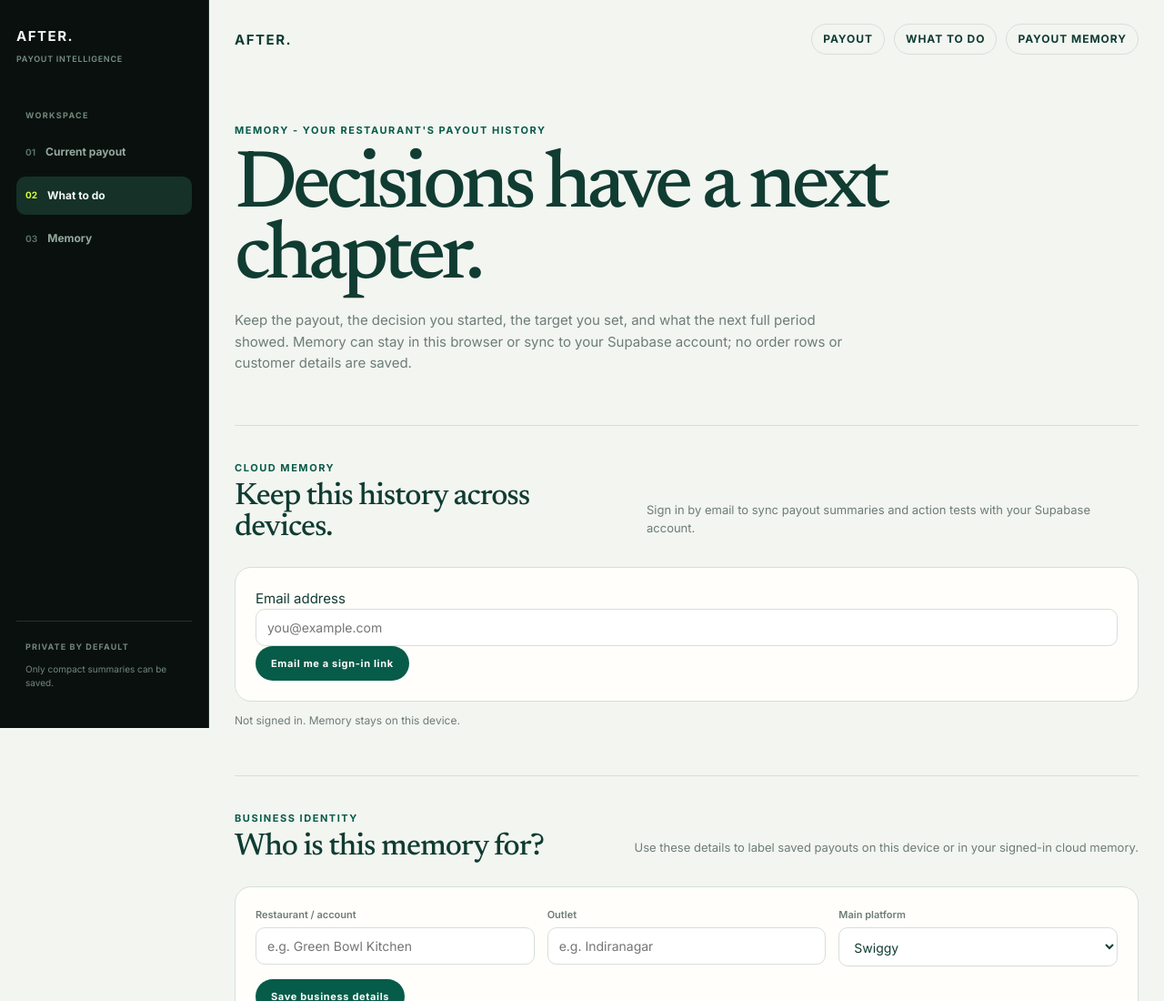
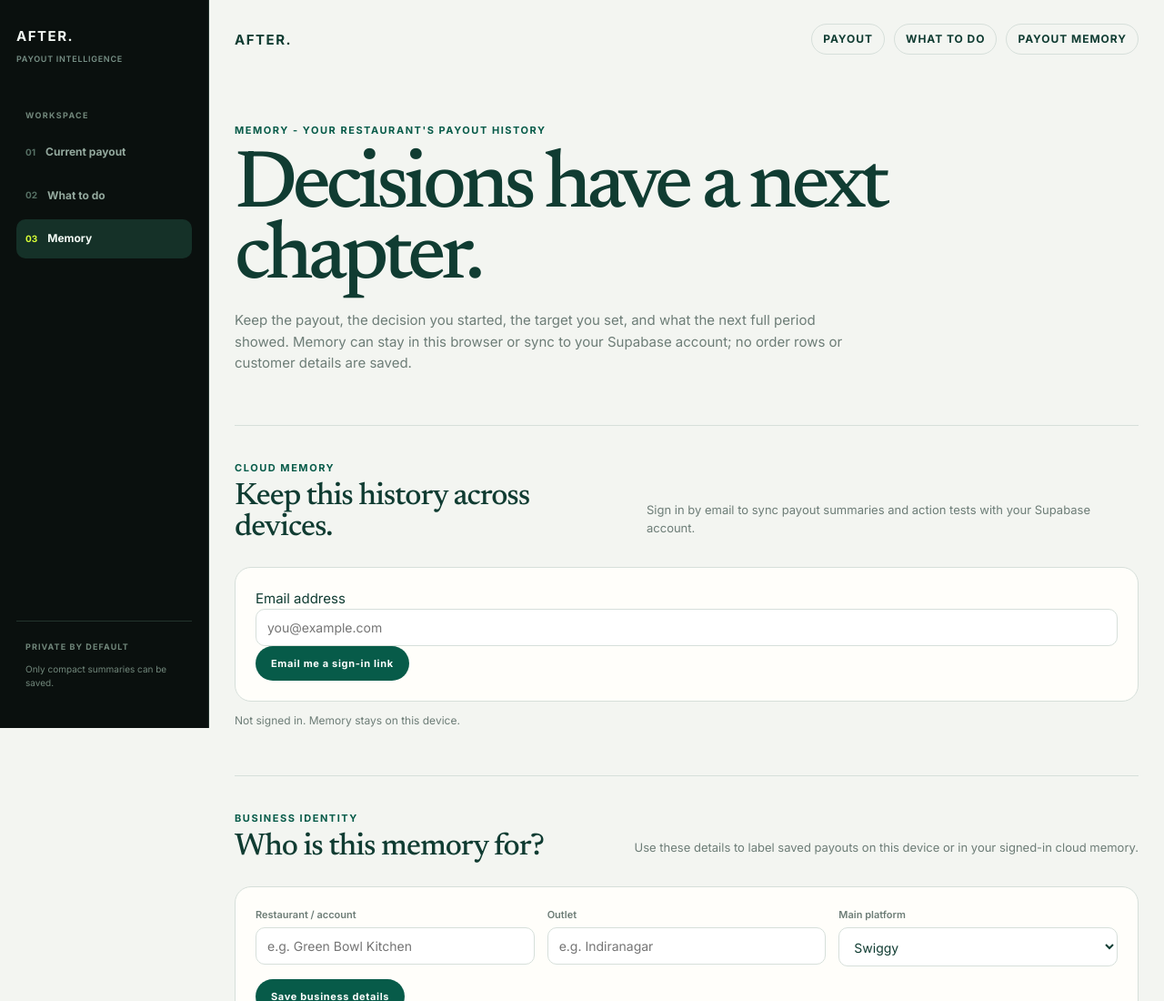
Before and after one commit to akashg1804/payout-checker, a website: page public/insights.html in a window 1280 px wide. Shown: the top 1100 px of the page at 91% size. Drawn offline with nearby package versions, Linux system fonts and the light colour scheme.

Commit message:
Highlight memory workspace navigation

```diff
--- a/public/insights.html
+++ b/public/insights.html
@@ -15,7 +15,7 @@
 <style>
 @media(max-width:760px){.top{display:block;padding-top:18px}.mark{margin-bottom:16px}.primary-nav{display:flex;flex-wrap:nowrap;overflow-x:auto;gap:7px;padding-bottom:5px;max-width:100%;-webkit-overflow-scrolling:touch}.primary-nav a{flex:0 0 auto;padding:10px 12px;font-size:10px}}
 </style>
-<body class="app-body"><aside class="app-sidebar"><a class="app-brand" href="/">AFTER.<span>payout intelligence</span></a><div class="app-nav-label">WORKSPACE</div><nav class="app-nav" aria-label="App navigation"><a href="/demo.html"><b>01</b><span>Current payout</span></a><a class="active" href="/actions.html"><b>02</b><span>What to do</span></a><a href="/insights.html"><b>03</b><span>Memory</span></a></nav><div class="app-sidebar-foot"><span>PRIVATE BY DEFAULT</span><small>Only compact summaries can be saved.</small></div></aside><main class="wrap">
+<body class="app-body"><aside class="app-sidebar"><a class="app-brand" href="/">AFTER.<span>payout intelligence</span></a><div class="app-nav-label">WORKSPACE</div><nav class="app-nav" aria-label="App navigation"><a href="/demo.html"><b>01</b><span>Current payout</span></a><a href="/actions.html"><b>02</b><span>What to do</span></a><a class="active" href="/insights.html"><b>03</b><span>Memory</span></a></nav><div class="app-sidebar-foot"><span>PRIVATE BY DEFAULT</span><small>Only compact summaries can be saved.</small></div></aside><main class="wrap">
 <header class="top"><div class="mark">AFTER.</div><nav class="primary-nav" aria-label="Main navigation"><a href="/demo.html">Payout</a><a href="/actions.html">What to do</a><a href="/insights.html" aria-current="page">Payout memory</a></nav></header>
 <section class="hero"><div class="eyebrow">Memory - your restaurant's payout history</div><h1>Decisions have a next chapter.</h1><p>Keep the payout, the decision you started, the target you set, and what the next full period showed. Memory can stay in this browser or sync to your Supabase account; no order rows or customer details are saved.</p></section>
 <section class="section" id="cloud-memory"><div class="section-head"><div><div class="eyebrow">CLOUD MEMORY</div><h2>Keep this history across devices.</h2></div><p class="section-intro">Sign in by email to sync payout summaries and action tests with your Supabase account.</p></div><form id="cloud-login" class="profile-card"><label class="field">Email address<input type="email" required autocomplete="email" placeholder="you@example.com"></label><button class="button" type="submit">Email me a sign-in link</button></form><button class="button ghost" id="cloud-logout" type="button" hidden>Sign out</button><p id="cloud-status" class="status" role="status">Loading cloud memory?</p></section>
```
